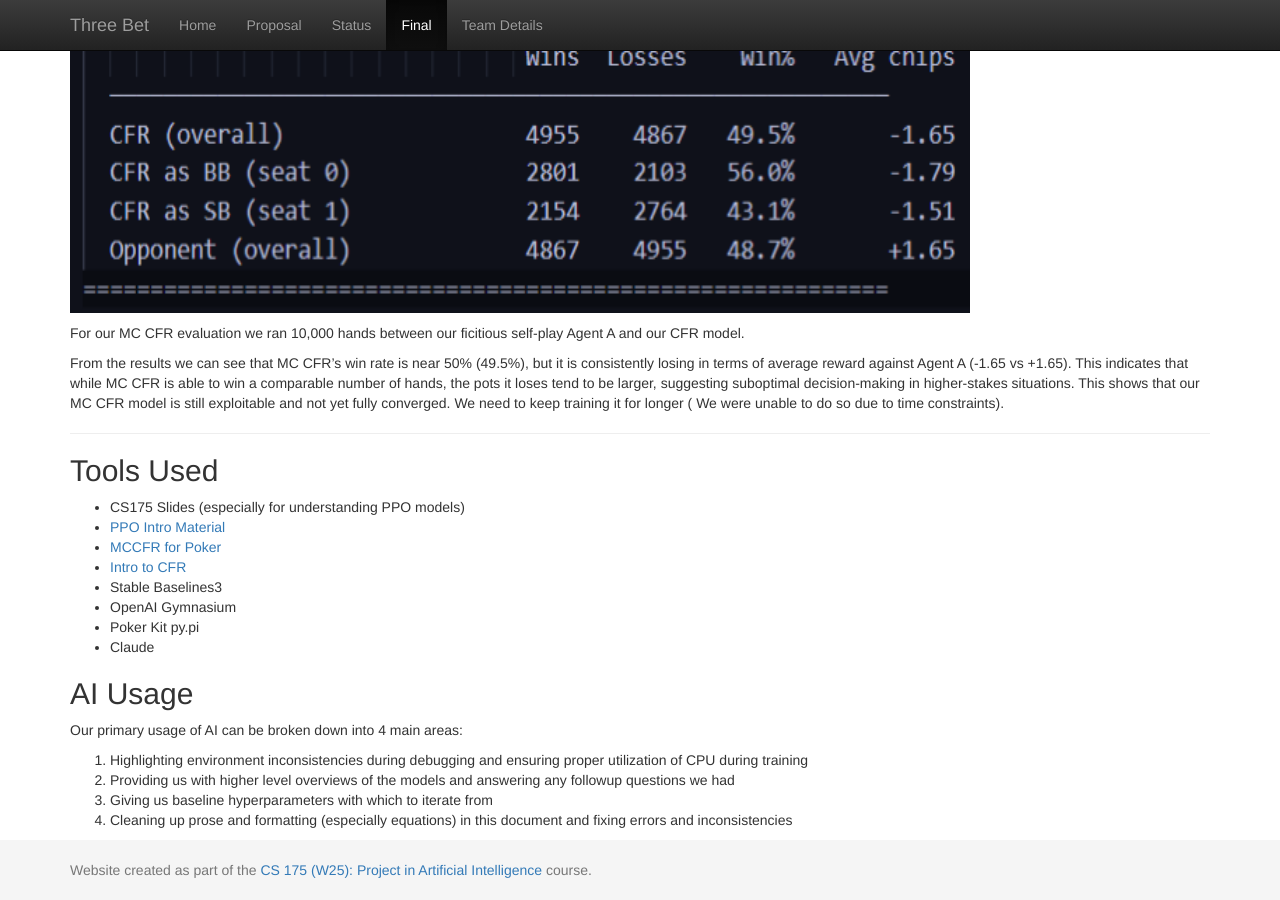
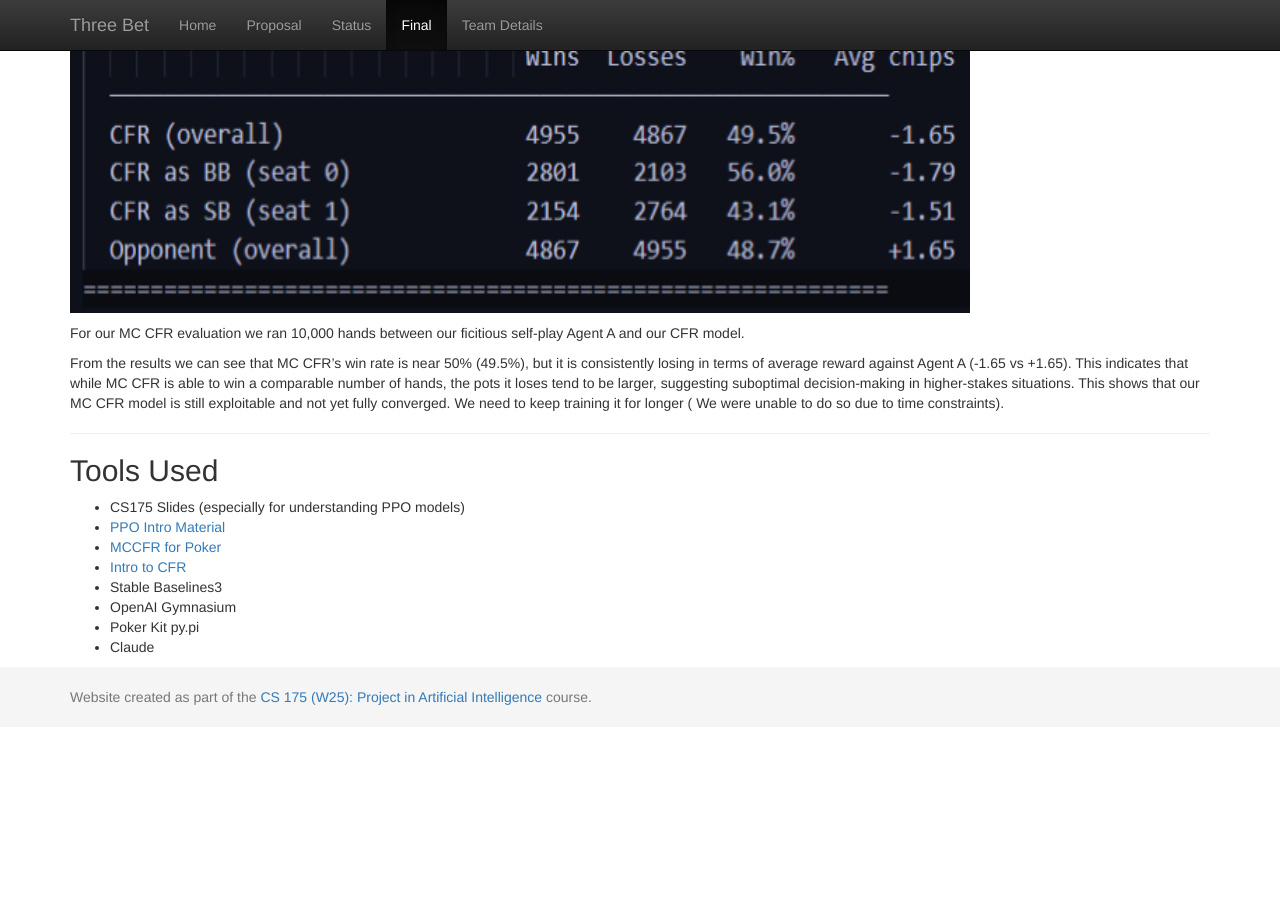
Before and after one commit to AdithyaBollu/Group42-Three-Bet, a Jekyll site: the page built from docs/final.md, in a window 1280 px wide and 900 px high, scrolled down 8010 px. Built offline with Jekyll 4.4.1, drawn with Linux system fonts in a browser that asks for light colours; formulas are drawn with MathJax 3; after the commit the page ends 8737 px from its top, so only the background shows below that.

Commit message:
Delete AI Usage section from final.md
Removed the AI Usage section detailing its applications.

```diff
--- a/docs/final.md
+++ b/docs/final.md
@@ -340,11 +340,3 @@ From the results we can see that MC CFR’s win rate is near 50% (49.5%), but it
 - OpenAI Gymnasium
 - Poker Kit py.pi
 - Claude
-
-
-## AI Usage
-Our primary usage of AI can be broken down into 4 main areas:
-1. Highlighting environment inconsistencies during debugging and ensuring proper utilization of CPU during training
-2. Providing us with higher level overviews of the models and answering any followup questions we had
-3. Giving us baseline hyperparameters with which to iterate from
-4. Cleaning up prose and formatting (especially equations) in this document and fixing errors and inconsistencies
```
